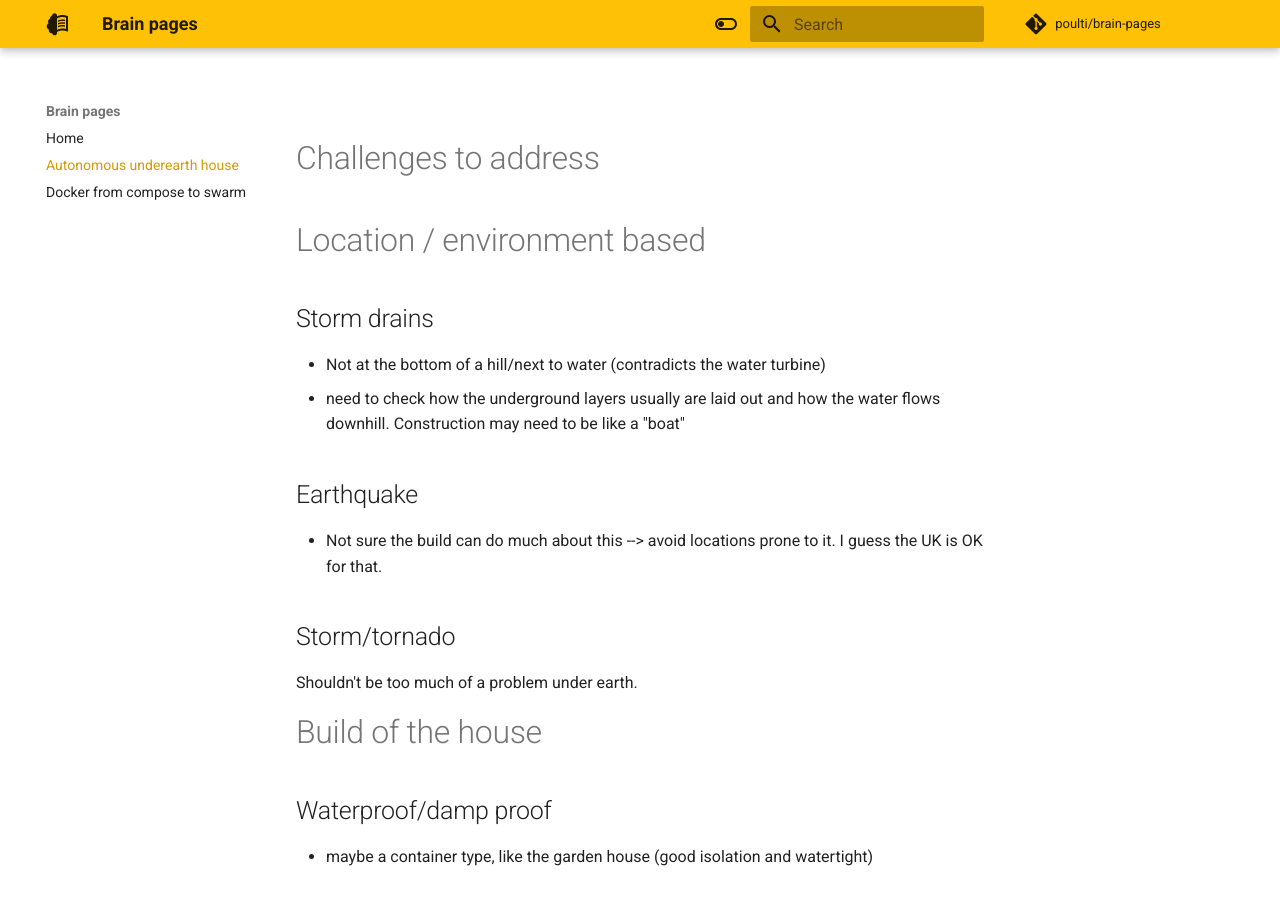
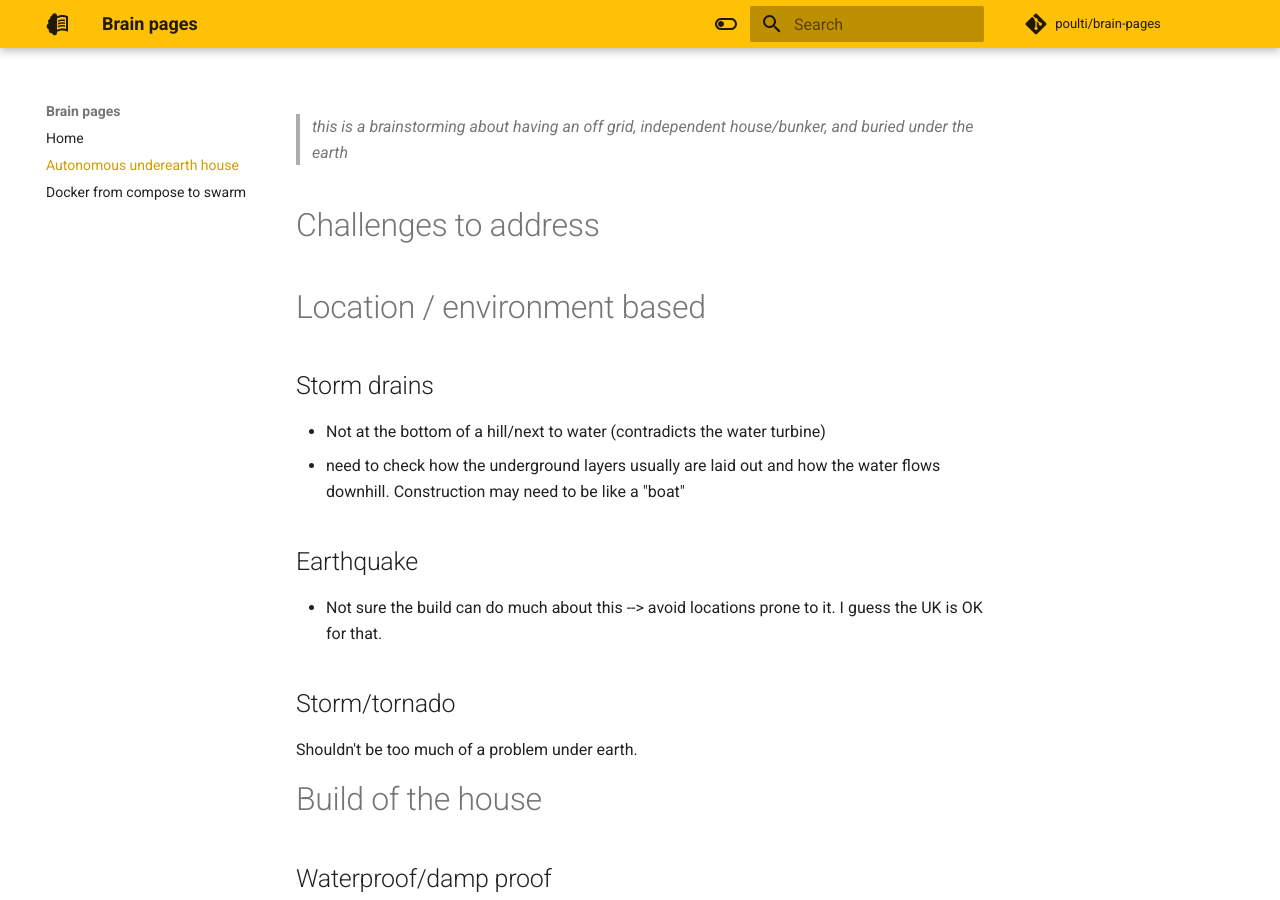
Before and after one commit to poulti/brain-pages, an MkDocs documentation site: the page built from docs/autonomous-underearth-house.md, in a window 1280 px wide and 900 px high. Built offline with MkDocs 1.6.1 and Material for MkDocs 9.7.7, drawn with Linux system fonts in a browser that asks for light colours; comment, search, counter and statistics services are not loaded.

Commit message:
add description

```diff
--- a/docs/autonomous-underearth-house.md
+++ b/docs/autonomous-underearth-house.md
@@ -1,6 +1,8 @@
 ---
 tags: Blog
 ---
+
+> _this is a brainstorming about having an off grid, independent house/bunker, and buried under the earth_
 
 #
 # Challenges to address
```
